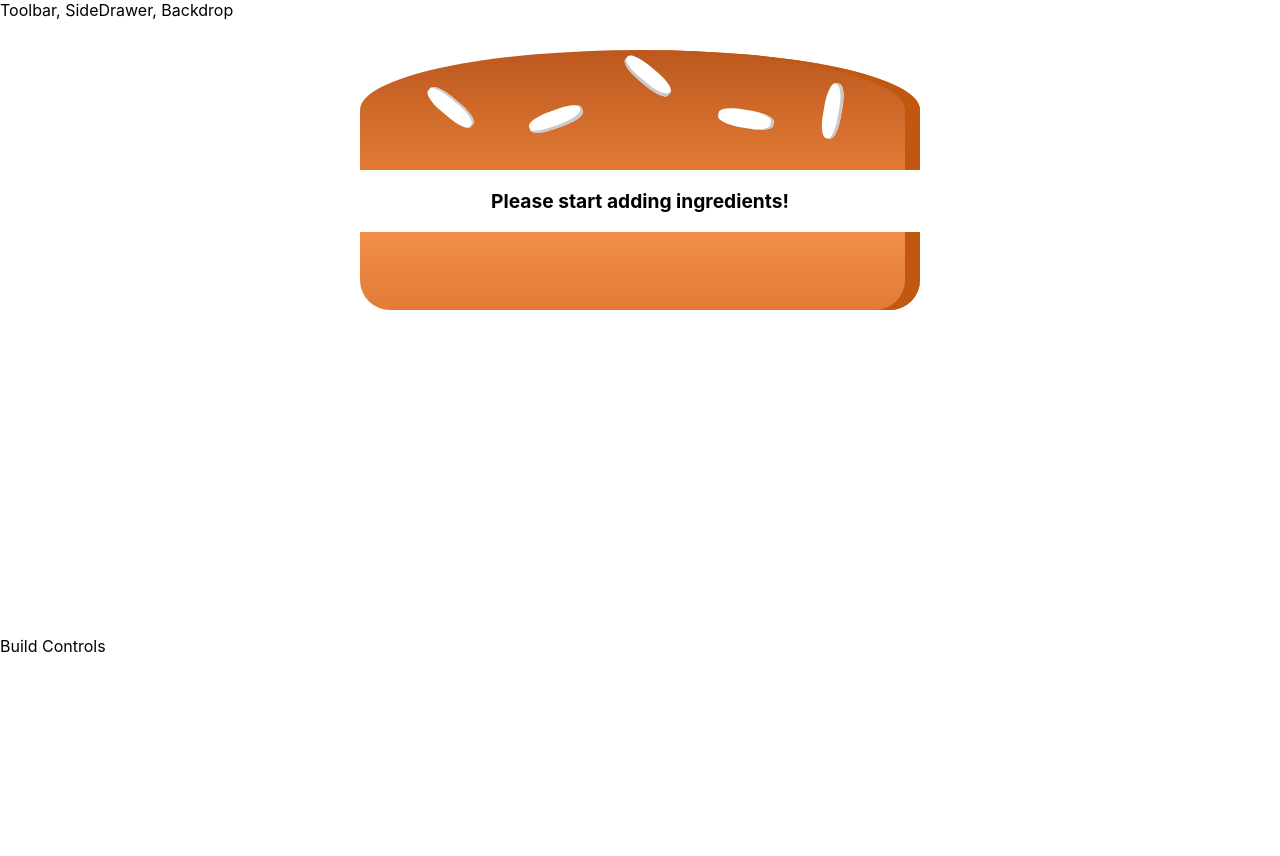
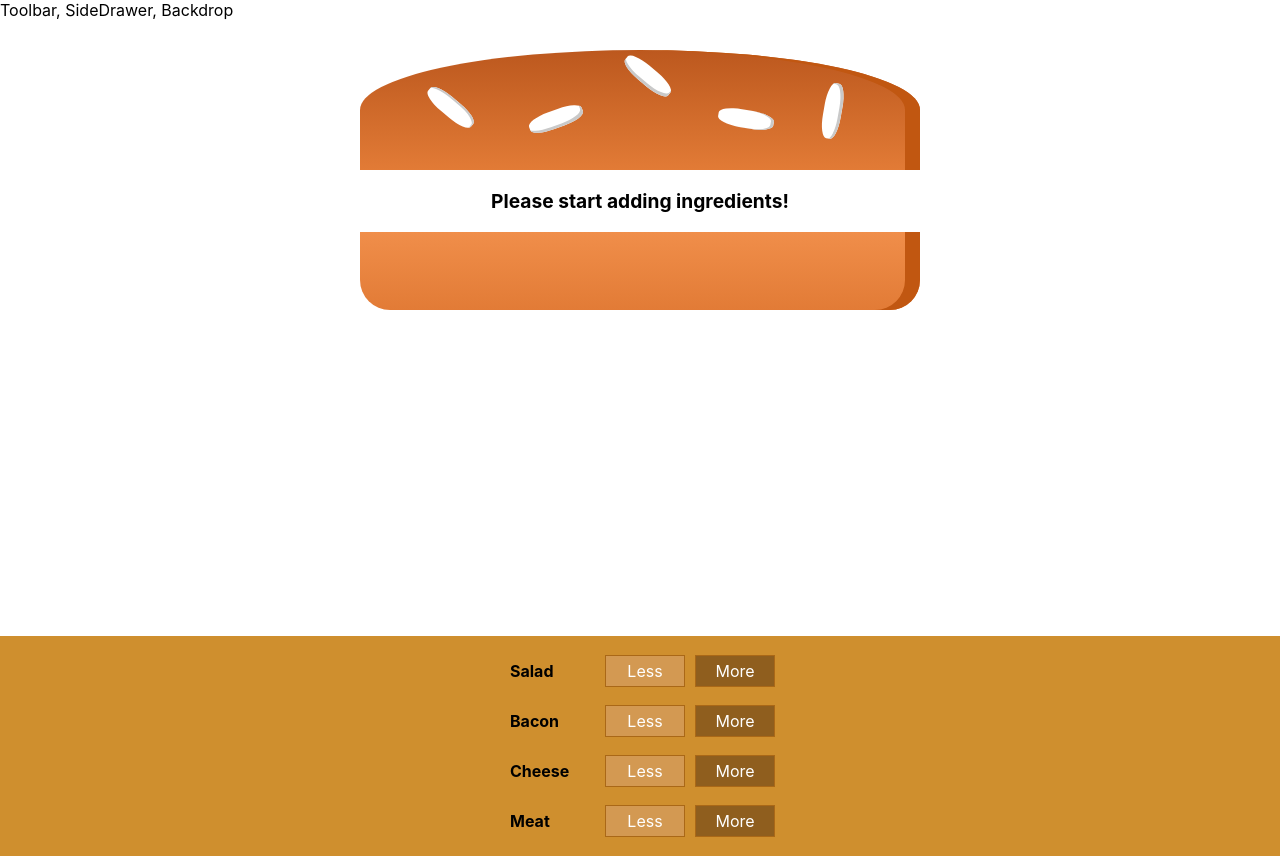
Before and after one commit to nergi-r/burger-builder, a React (Create React App) app: page / in a window 1280 px wide. Before the commit the page ends 800 px from the top, so only its background shows below. Built offline with nearby package versions, Linux system fonts and the light colour scheme.

Commit message:
Added build controls.

```diff
--- /dev/null
+++ b/src/components/Burger/BuildControls/BuildControl/index.js
@@ -0,0 +1,13 @@
+import React from 'react';
+
+import classes from './index.module.css';
+
+const buildControl = (props) => (
+  <div className={classes.BuildControl}>
+    <div className={classes.Label}>{props.label}</div>
+    <button className={classes.Less}>Less</button>
+    <button className={classes.More}>More</button>
+  </div>
+);
+
+export default buildControl;
--- /dev/null
+++ b/src/components/Burger/BuildControls/BuildControl/index.module.css
@@ -0,0 +1,56 @@
+.BuildControl {
+  display: flex;
+  justify-content: space-between;
+  align-items: center;
+  margin: 5px 0;
+}
+
+.BuildControl button {
+  display: block;
+  font: inherit;
+  padding: 5px;
+  margin: 0 5px;
+  width: 80px;
+  border: 1px solid #AA6817;
+  cursor: pointer;
+  outline: none;
+}
+
+.BuildControl button:disabled {
+  background-color: #AC9980;
+  border: 1px solid #7E7365;
+  color: #ccc;
+  cursor: default;
+}
+
+.BuildControl button:hover:disabled {
+  background-color: #AC9980;
+  color: #ccc;
+  cursor: not-allowed;
+}
+
+.Label {
+  padding: 10px;
+  font-weight: bold;
+  width: 80px;
+}
+
+.BuildControl .Less {
+  background-color: #D39952;
+  color: white;
+}
+
+.BuildControl .More {
+  background-color: #8F5E1E;
+  color: white;
+}
+
+.BuildControl .Less:hover, .BuildControl .Less:active {
+  background-color: #DAA972;
+  color: white;
+}
+
+.BuildControl .More:hover,.BuildControl .More:active {
+  background-color: #99703F;
+  color: white;
+}
--- /dev/null
+++ b/src/components/Burger/BuildControls/index.js
@@ -0,0 +1,21 @@
+import React from 'react';
+
+import classes from './index.module.css';
+import BuildControl from './BuildControl';
+
+const controls = [
+  { label: 'Salad', type: 'salad' },
+  { label: 'Bacon', type: 'bacon' },
+  { label: 'Cheese', type: 'salad' },
+  { label: 'Meat', type: 'meat' }
+];
+
+const buildControls = (props) => (
+  <div className={classes.BuildControls}>
+    {controls.map(control => (
+      <BuildControl key={control.label} label={control.label}></BuildControl>
+    ))}
+  </div>
+);
+
+export default buildControls;
--- /dev/null
+++ b/src/components/Burger/BuildControls/index.module.css
@@ -0,0 +1,10 @@
+.BuildControls {
+  width: 100%;
+  background-color: #CF8F2E;
+  display: flex;
+  flex-flow: column;
+  align-items: center;
+  box-shadow: 0 2px 1px #ccc;
+  margin: auto;
+  padding: 10px 0;
+}
--- a/src/containers/BurgerBuilder/index.js
+++ b/src/containers/BurgerBuilder/index.js
@@ -1,5 +1,7 @@
 import React, { Component } from 'react';
+
 import Burger from '../../components/Burger';
+import BuildControls from '../../components/Burger/BuildControls';
 
 class BurgerBuilder extends Component {
   state = {
@@ -15,7 +17,7 @@ class BurgerBuilder extends Component {
     return (
       <>
         <Burger ingredients={this.state.ingredients} />
-        <div>Build Controls</div>
+        <BuildControls />
       </>
     );
   }
```
